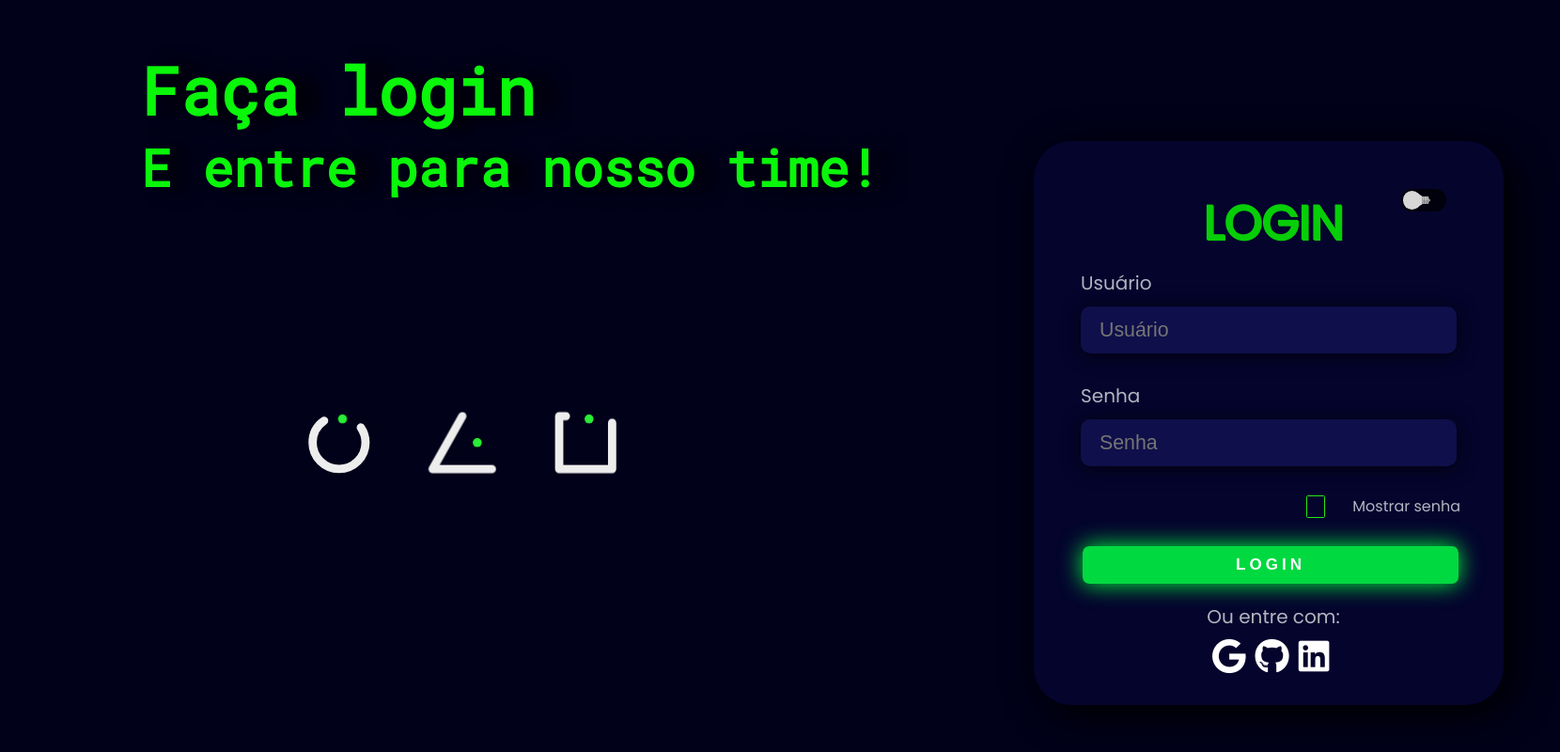
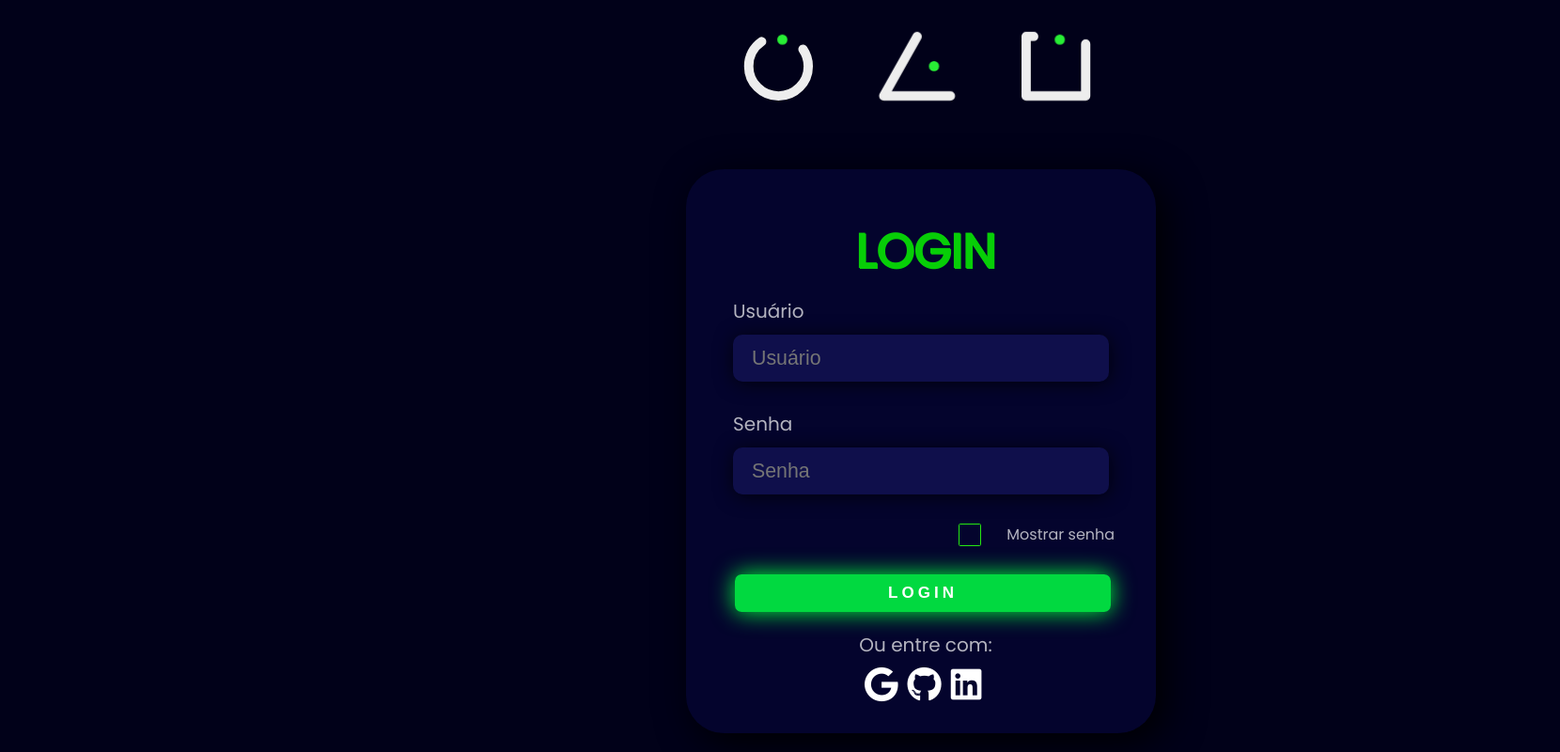
Before and after one commit to VictorGalvaoMercante/PainelDeLogin, a plain HTML site: page index.html in a window 1280 px wide. Shown: the whole page at 94% size, 1660 px wide, since content can reach past the window. Drawn offline with Linux system fonts and the light colour scheme.

Commit message:
Projeto Painel de Login

```diff
--- a/index.html
+++ b/index.html
@@ -17,11 +17,8 @@
         href="https://fonts.googleapis.com/css2?family=Poppins&family=Roboto+Mono&family=Roboto:wght@300&family=Work+Sans&display=swap"
         rel="stylesheet">
 
-<body>
-    <div class="apresentacao">
-        <h2>Faça login <h2>
-                <h3>E entre para nosso time!</h3>
-    </div>
+<body class="is-light">
+
     <div class="imagem">
         <div class="loader">
             <svg viewBox="0 0 80 80">
@@ -44,7 +41,7 @@
     <div class="container">
         <div class="box">
             <h1>LOGIN</h1>
-            <input type="checkbox" class="l">
+
         </div>
 
         <form>
@@ -52,10 +49,10 @@
             <label for="">Usuário </label><br>
             <input type="text" name="" id="" placeholder="Usuário"><br>
             <label for="">Senha</label> <br>
-            <input type="text" placeholder="Senha"><br>
+            <input type="password" placeholder="Senha" id="senha"><br>
             <div class="checkbox-wrapper-33">
                 <label class="checkbox">
-                    <input type="checkbox" class="checkbox__trigger visuallyhidden">
+                    <input type="checkbox" class="checkbox__trigger visuallyhidden" onclick="mostrarSenha()">
                     <span class="checkbox__symbol">
                         <svg xmlns="http://www.w3.org/2000/svg" version="1" viewBox="0 0 28 28" height="28px"
                             width="28px" class="icon-checkbox" aria-hidden="true">
@@ -80,6 +77,7 @@
 
     </div>
     <script src="https://kit.fontawesome.com/c1c74833e8.js" crossorigin="anonymous"></script>
+    <script src="src/script.js"></script>
 </body>
 
 </html>
--- /dev/null
+++ b/src/script.js
@@ -0,0 +1,8 @@
+function mostrarSenha() {
+    var senha = document.getElementById("senha");
+    if (senha.type === "password") {
+      senha.type = "text";
+    } else {
+      senha.type = "password";
+    }
+}
--- a/src/style.css
+++ b/src/style.css
@@ -3,6 +3,7 @@ body {
   width: 100%;
   height: 100vh;
 }
+
 
 .container {
 
@@ -12,8 +13,8 @@ body {
   width: 500px;
   height: 600px;
   position: fixed;
-    margin-left: 1100px;
-    margin-top: 150px;
+  margin-left: 730px;
+  margin-top: 180px;
 
   border-radius: 40px;
   box-shadow: 10px 10px 40px rgb(0, 0, 0);
@@ -199,7 +200,7 @@ input {
 }
 
 .checkbox-wrapper-33 .checkbox .icon-checkbox {
-    width: 1em;
+  width: 1.5em;
   height: 1em;
   margin: auto;
   fill: none;
@@ -293,43 +294,50 @@ input {
     0 0 50px rgb(146, 168, 142),
     0 0 100px rgb(198, 220, 196);
 }
-p{
+
+p {
   width: 100%;
   text-align: center;
   margin-left: -20px;
   margin-top: 20px;
 }
-.icones{
+
+.icones {
   margin-left: 140px;
   font-size: 28pt;
 
 }
-a{
+
+a {
   text-decoration: none;
   color: white;
 }
-.apresentacao{
+
+.apresentacao {
+  color: white;
   position: absolute;
-    font-size: 35pt;
-    margin-left:150px ;
-    margin-top: 50px;
-    text-shadow: 20px 1px 20px rgb(0, 0, 0);
-    font-family: 'Roboto Mono', monospace;
-    color: rgb(10, 246, 10);
+  top: 100px;
+  left: 200px;
+  font-size: 28pt;
+  font-family: 'Poppins', sans-serif;
+  text-shadow: 3px 3px 40px rgba(58, 206, 13, 0.504);
+
 }
 
 
-.imagem{
+
+.imagem {
   position: absolute;
-    top: 250px;
-    left: 450px;
+  top: -150px;
+  left: 960px;
   width: 500px;
   margin-top: 200px;
-    transform: scale(1.6);
+  transform: scale(1.8);
 
 
 
 }
+
 .loader {
   --path: #ededed;
   --dot: #28ee35;
@@ -360,7 +368,9 @@ a{
   height: 100%;
 }
 
-  .loader svg rect, .loader svg polygon, .loader svg circle {
+.loader svg rect,
+.loader svg polygon,
+.loader svg circle {
   fill: none;
   stroke: var(--path);
   stroke-width: 10px;
@@ -486,11 +496,12 @@ a{
 
 
 
-@keyframes balanco{
-    from{
+@keyframes balanco {
+  from {
     top: 240px;
   }
-    to{
+
+  to {
     top: 260px;
   }
 }
```
Lines whose indentation alone changed are shown as unchanged.
